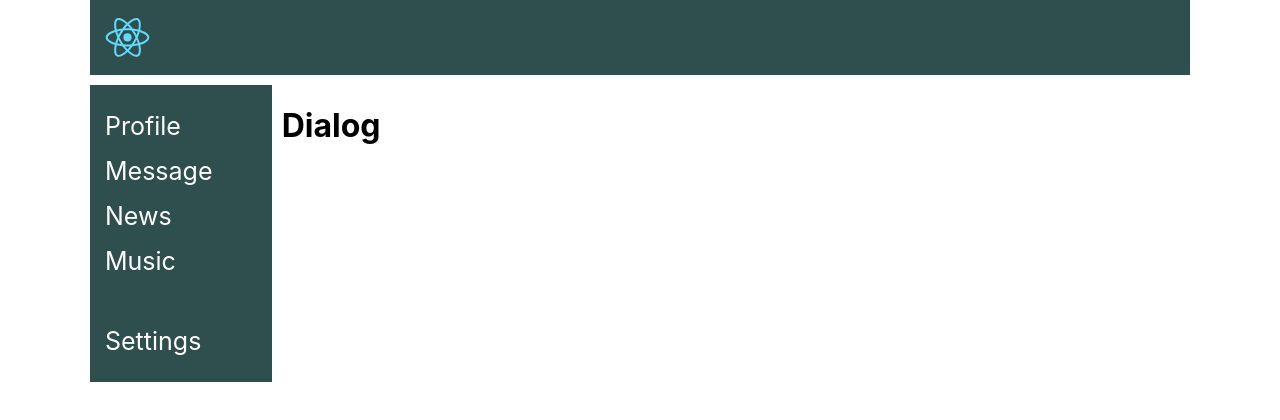
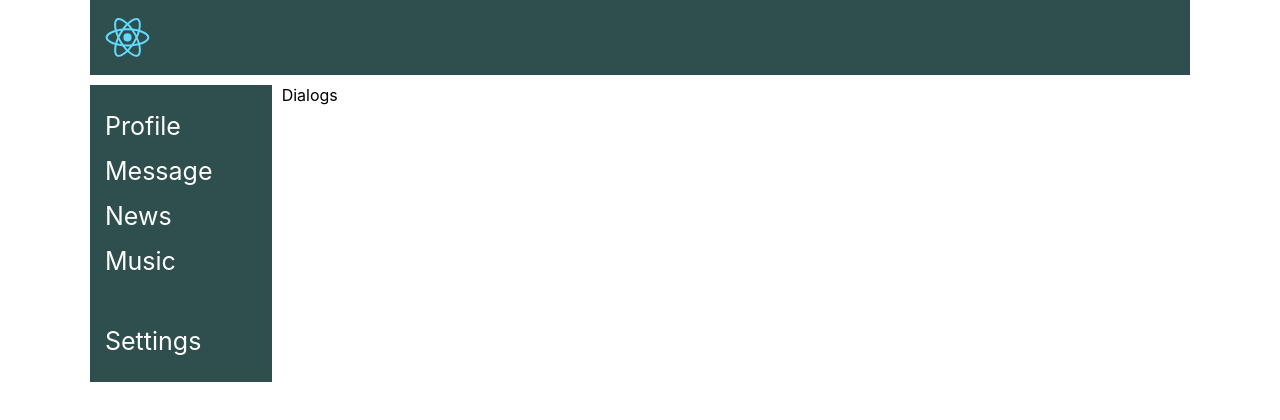
Before and after one commit to FillArt/social-network, a React (Create React App) app: page /dialogs in a window 1280 px wide. Shown: the top 420 px of the page. Built offline with nearby package versions, Linux system fonts and the light colour scheme.

Commit message:
refactor: change pages components names.

```diff
--- a/src/App.tsx
+++ b/src/App.tsx
@@ -1,16 +1,16 @@
 import React from 'react';
 import './App.css';
-import {Home} from "./components/Pages/Home";
-import {BrowserRouter, HashRouter, Route, Routes} from "react-router-dom";
-import {Dialogs} from "./components/Pages/Dialogs";
+import {HomePage} from "./components/Pages/HomePage";
+import {BrowserRouter, Route, Routes} from "react-router-dom";
+import {DialogsPage} from "./components/Pages/DialogsPage";
 import {Error404} from "./components/Pages/Error404";
 
 function App() {
   return (
       <BrowserRouter>
         <Routes>
-          <Route path="/" element={<Home/>} />
-          <Route path="/dialogs" element={<Dialogs />} />
+          <Route path="/" element={<HomePage/>} />
+          <Route path="/dialogs" element={<DialogsPage />} />
           <Route path="/*" element={<Error404 />} />
         </Routes>
       </BrowserRouter>
--- /dev/null
+++ b/src/components/Dialogs/Dialogs.tsx
@@ -0,0 +1,11 @@
+import React from 'react';
+
+export const Dialogs = () => {
+    return (
+        <div>
+            Dialogs
+        </div>
+    );
+};
+
+export default Dialogs;
--- a/src/components/Pages/Dialogs.tsx
+++ b/src/components/Pages/DialogsPage.tsx
@@ -1,16 +1,16 @@
 import React from 'react';
 import {Header} from "../Layout/Header/Header";
 import {Navbar} from "../Layout/Navbar/Navbar";
-import {Profile} from "../Profile/Profile";
-import {Container, MainContainer} from "./Home";
+import {Container, MainContainer} from "./HomePage";
+import {Dialogs} from "../Dialogs/Dialogs"
 
-export const Dialogs = () => {
+export const DialogsPage = () => {
     return (
         <Container>
             <Header/>
             <MainContainer>
                 <Navbar/>
-                <h1>Dialog</h1>
+                <Dialogs/>
             </MainContainer>
         </Container>
     );
--- a/src/components/Pages/Home.tsx
+++ b/src/components/Pages/HomePage.tsx
@@ -5,7 +5,7 @@ import {Header} from "../Layout/Header/Header";
 
 import styled from "styled-components";
 
-export const Home = () => {
+export const HomePage = () => {
     return (
         <Container>
             <Header/>
```
